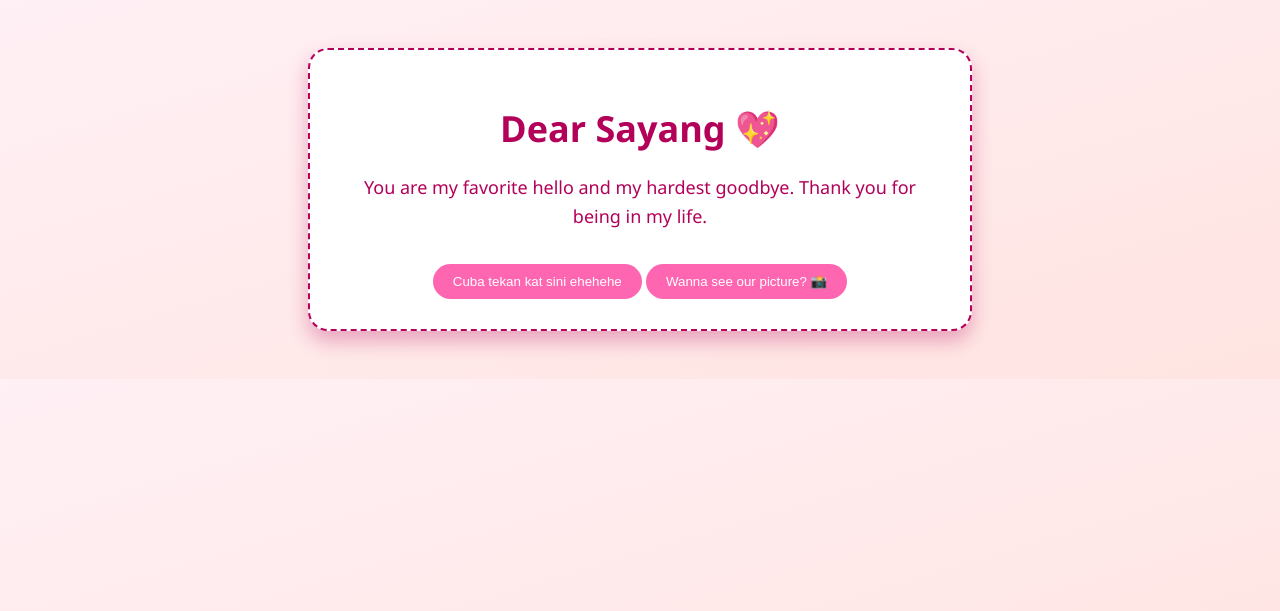
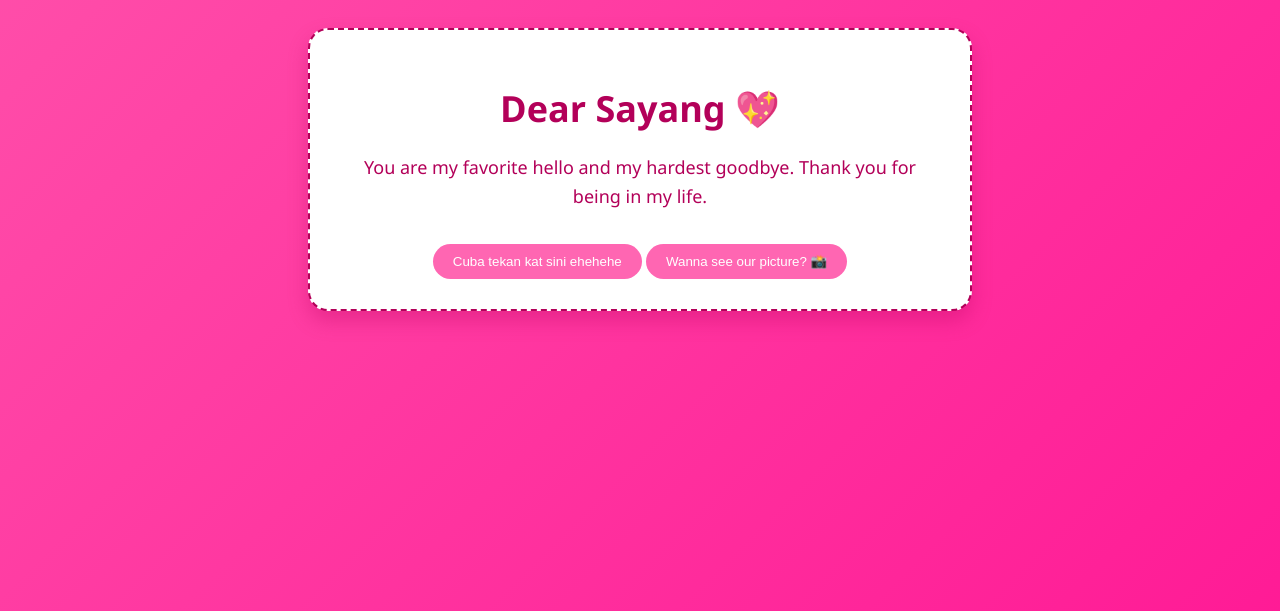
Before and after one commit to arifnoob0/digital-love-letter, a Flask app: page / in a window 1280 px wide. Shown: the top 611 px of the page. Run offline with Flask 3, Linux system fonts and the light colour scheme.

Commit message:
Enhance background with vibrant pink gradient

```diff
--- a/static/style.css
+++ b/static/style.css
@@ -1,10 +1,12 @@
 /* 🌸 General Body Styling */
 body {
-    background: linear-gradient(to bottom right, #fff0f5, #ffe4e1);
     font-family: 'Segoe UI', sans-serif;
+    background: linear-gradient(135deg, #ffc0cb, #ff69b4, #ff1493);
+    background-size: 400% 400%;
+    animation: romanticGradient 15s ease infinite;
+    text-align: center;
     color: #b30059;
-    text-align: center;
-    padding: 40px;
+    padding: 20px;
 }
 
 /* 💌 Love Letter Box */
@@ -72,3 +74,9 @@ input, textarea, select {
     border-radius: 12px;
     margin-bottom: 20px;
 }
+
+@keyframes romanticGradient {
+    0% { background-position: 0% 50%; }
+    50% { background-position: 100% 50%; }
+    100% { background-position: 0% 50%; }
+}
```
